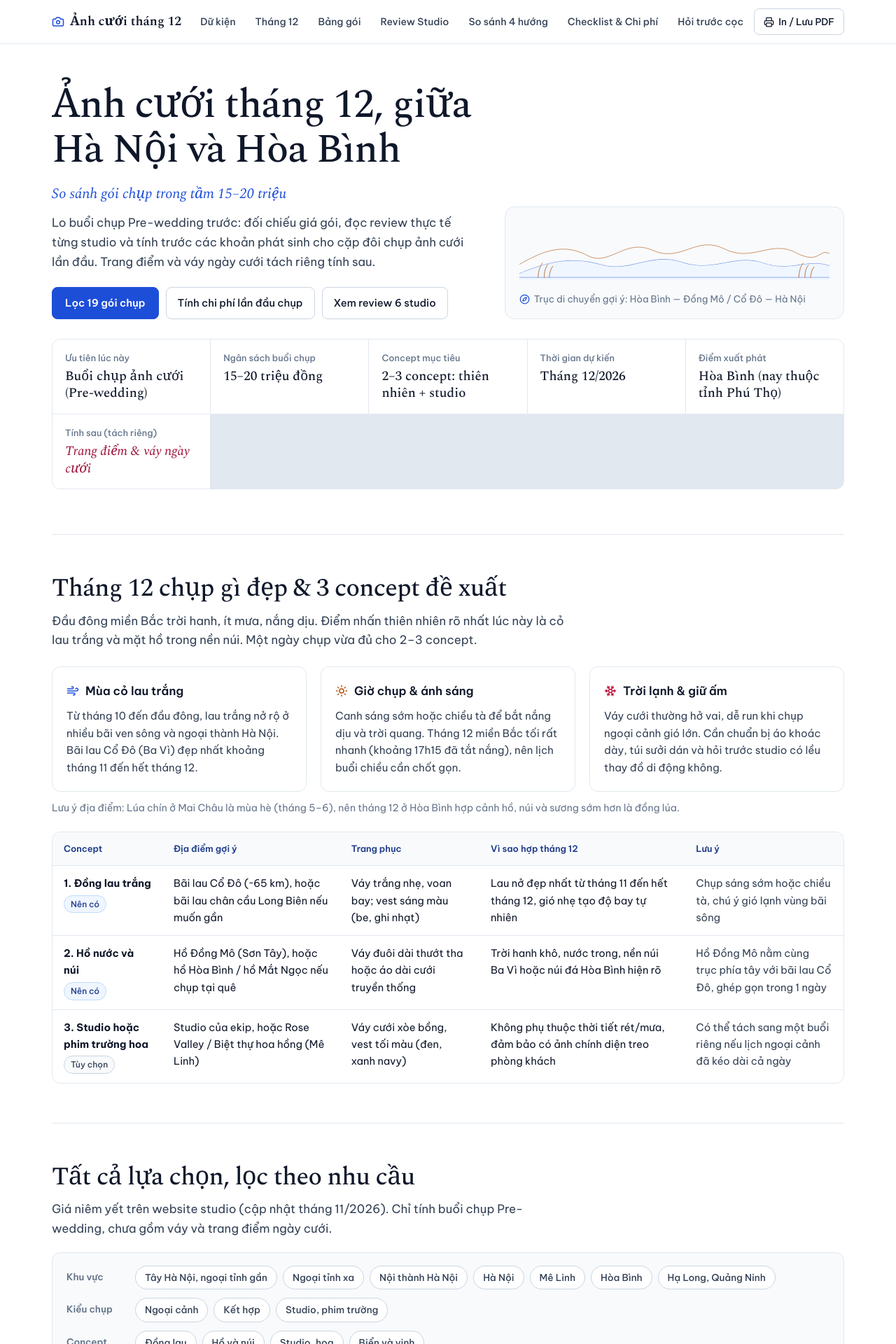
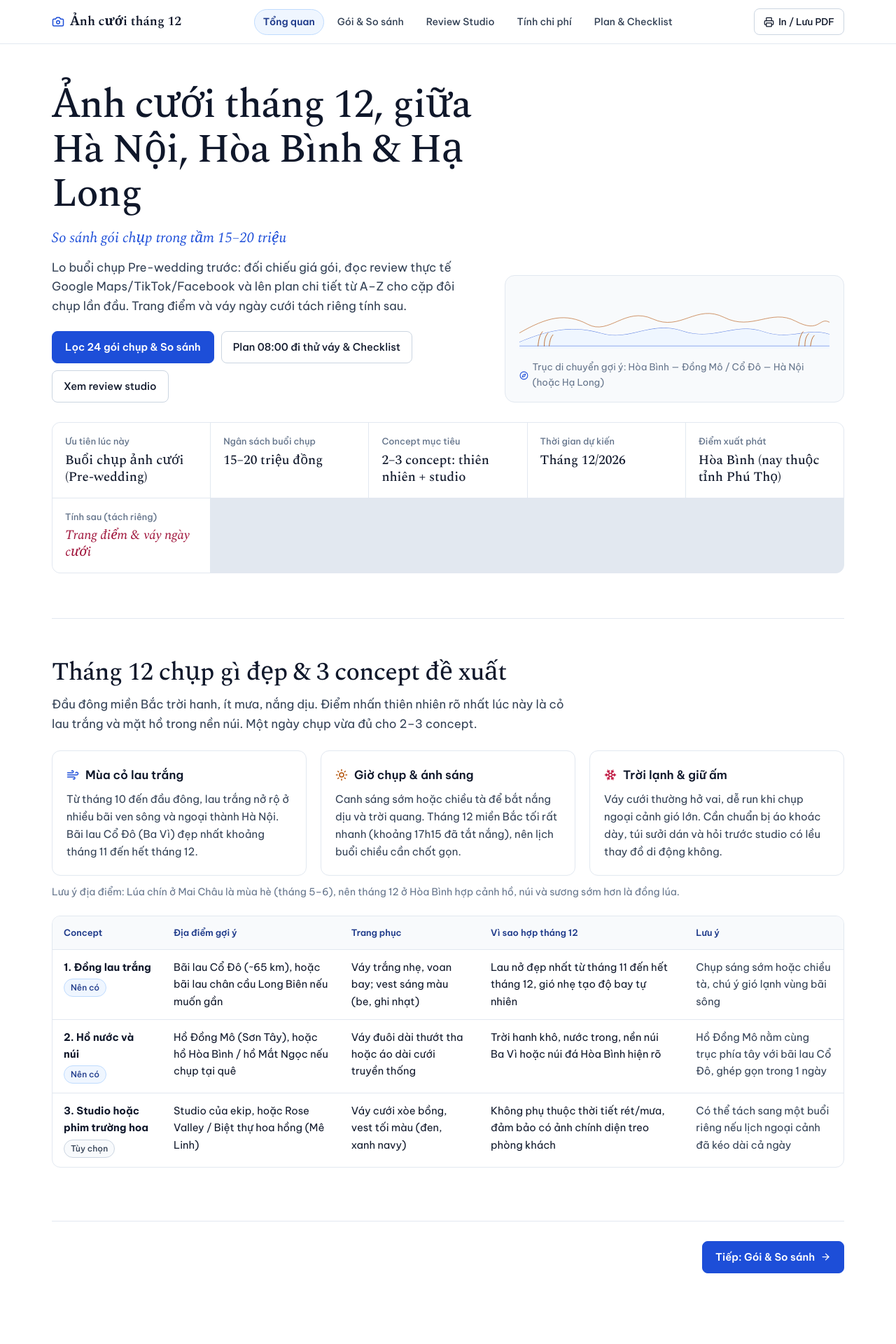
Before and after one commit to SagitaKDX/anh-cuoi-thang-12, a React (Vite) app: page / in a window 1280 px wide. Shown: the top 1920 px of the page at 70% size. Built offline with nearby package versions, Linux system fonts and the light colour scheme.

Commit message:
Split app into 5 focused pages and add 08:00 Hoa Binh dress-fitting plan

```diff
--- a/src/App.jsx
+++ b/src/App.jsx
@@ -1,5 +1,7 @@
 import { useEffect, useState } from 'react';
 import {
+  ArrowLeft,
+  ArrowRight,
   ArrowUp,
   Camera,
   Clock,
@@ -21,8 +23,23 @@ import PackageExplorer from './components/PackageExplorer';
 import StudioReviews from './components/StudioReviews';
 import ComparativeAnalysis from './components/ComparativeAnalysis';
 import FirstTimePlanner from './components/FirstTimePlanner';
+import FittingPlanSection from './components/FittingPlanSection';
+
+const PAGES = [
+  { id: 'tong-quan', label: 'Tổng quan' },
+  { id: 'goi-va-so-sanh', label: 'Gói & So sánh' },
+  { id: 'review-studio', label: 'Review Studio' },
+  { id: 'chi-phi', label: 'Tính chi phí' },
+  { id: 'plan-checklist', label: 'Plan & Checklist' },
+];
+
+function getInitialPage() {
+  const hash = window.location.hash.replace('#', '');
+  return PAGES.some((p) => p.id === hash) ? hash : 'tong-quan';
+}
 
 export default function App() {
+  const [activePage, setActivePage] = useState(getInitialPage);
   const [activeStudio, setActiveStudio] = useState('2H Studio');
   const [checkedQuestions, setCheckedQuestions] = useState(() => {
     try {
@@ -41,10 +58,28 @@ export default function App() {
     }
   }, [checkedQuestions]);
 
+  useEffect(() => {
+    const onHashChange = () => {
+      const hash = window.location.hash.replace('#', '');
+      if (PAGES.some((p) => p.id === hash)) {
+        setActivePage(hash);
+      }
+    };
+    window.addEventListener('hashchange', onHashChange);
+    return () => window.removeEventListener('hashchange', onHashChange);
+  }, []);
+
+  const navigateTo = (pageId) => {
+    setActivePage(pageId);
+    if (window.location.hash !== `#${pageId}`) {
+      window.history.pushState(null, '', `#${pageId}`);
+    }
+    window.scrollTo({ top: 0, behavior: 'smooth' });
+  };
+
   const handleSelectStudioFromTable = (studioName) => {
     setActiveStudio(studioName);
-    const el = document.getElementById('danh-gia');
-    if (el) el.scrollIntoView({ behavior: 'smooth' });
+    navigateTo('review-studio');
   };
 
   const toggleQuestion = (id) => {
@@ -56,23 +91,38 @@ export default function App() {
     });
   };
 
+  const currentIdx = PAGES.findIndex((p) => p.id === activePage);
+  const prevPage = currentIdx > 0 ? PAGES[currentIdx - 1] : null;
+  const nextPage = currentIdx < PAGES.length - 1 ? PAGES[currentIdx + 1] : null;
+
   return (
     <>
       <header className="topbar">
         <div className="topbar-inner">
-          <a href="#top" className="brand">
+          <a
+            href="#tong-quan"
+            className="brand"
+            onClick={(e) => {
+              e.preventDefault();
+              navigateTo('tong-quan');
+            }}
+          >
             <Camera size={18} color="var(--primary)" aria-hidden="true" />
             <span>Ảnh cưới tháng 12</span>
           </a>
 
-          <nav className="nav-links" aria-label="Điều hướng mục">
-            <a href="#du-kien">Dữ kiện</a>
-            <a href="#thang-12">Tháng 12</a>
-            <a href="#bang-goi">Bảng gói</a>
-            <a href="#danh-gia">Review Studio</a>
-            <a href="#phuong-an">So sánh 4 hướng</a>
-            <a href="#lan-dau-chup">Checklist &amp; Chi phí</a>
-            <a href="#hoi-studio">Hỏi trước cọc</a>
+          <nav className="nav-links" aria-label="Điều hướng trang">
+            {PAGES.map((page) => (
+              <button
+                key={page.id}
+                type="button"
+                className={`nav-tab-btn ${activePage === page.id ? 'active' : ''}`}
+                aria-current={activePage === page.id ? 'page' : undefined}
+                onClick={() => navigateTo(page.id)}
+              >
+                {page.label}
+              </button>
+            ))}
           </nav>
 
           <button type="button" className="print-btn" onClick={() => window.print()}>
@@ -83,25 +133,38 @@ export default function App() {
       </header>
 
       <main className="page-wrap" id="top">
-        {/* Hero */}
+        {activePage === 'tong-quan' && (
+          <>
             <section className="hero" aria-label="Giới thiệu">
               <div className="hero-grid">
                 <div>
-              <h1>Ảnh cưới tháng 12, giữa Hà Nội và Hòa Bình</h1>
+                  <h1>Ảnh cưới tháng 12, giữa Hà Nội, Hòa Bình &amp; Hạ Long</h1>
                   <p className="hero-sub">So sánh gói chụp trong tầm 15–20 triệu</p>
                   <p className="lead">
-                Lo buổi chụp Pre-wedding trước: đối chiếu giá gói, đọc review thực tế từng studio và tính trước các khoản phát sinh cho cặp đôi chụp ảnh cưới lần đầu. Trang điểm và váy ngày cưới tách riêng tính sau.
+                    Lo buổi chụp Pre-wedding trước: đối chiếu giá gói, đọc review thực tế Google Maps/TikTok/Facebook và lên plan chi tiết từ A–Z cho cặp đôi chụp lần đầu. Trang điểm và váy ngày cưới tách riêng tính sau.
                   </p>
                   <div className="hero-actions">
-                <a href="#bang-goi" className="btn-primary">
-                  Lọc 19 gói chụp
-                </a>
-                <a href="#lan-dau-chup" className="btn-ghost">
-                  Tính chi phí lần đầu chụp
-                </a>
-                <a href="#danh-gia" className="btn-ghost">
-                  Xem review 6 studio
-                </a>
+                    <button
+                      type="button"
+                      className="btn-primary"
+                      onClick={() => navigateTo('goi-va-so-sanh')}
+                    >
+                      Lọc 24 gói chụp &amp; So sánh
+                    </button>
+                    <button
+                      type="button"
+                      className="btn-ghost"
+                      onClick={() => navigateTo('plan-checklist')}
+                    >
+                      Plan 08:00 đi thử váy &amp; Checklist
+                    </button>
+                    <button
+                      type="button"
+                      className="btn-ghost"
+                      onClick={() => navigateTo('review-studio')}
+                    >
+                      Xem review studio
+                    </button>
                   </div>
                 </div>
 
@@ -124,7 +187,7 @@ export default function App() {
                   </svg>
                   <p className="ridge-caption">
                     <Compass size={15} color="var(--primary)" aria-hidden="true" />
-                Trục di chuyển gợi ý: Hòa Bình — Đồng Mô / Cổ Đô — Hà Nội
+                    Trục di chuyển gợi ý: Hòa Bình — Đồng Mô / Cổ Đô — Hà Nội (hoặc Hạ Long)
                   </p>
                 </div>
               </div>
@@ -142,7 +205,6 @@ export default function App() {
               </dl>
             </section>
 
-        {/* Tháng 12 & Concept */}
             <section className="section" id="thang-12">
               <h2>Tháng 12 chụp gì đẹp &amp; 3 concept đề xuất</h2>
               <p className="lead">
@@ -205,23 +267,27 @@ export default function App() {
                 </table>
               </div>
             </section>
+          </>
+        )}
 
-        {/* Bảng lọc 19 gói */}
+        {activePage === 'goi-va-so-sanh' && (
+          <>
             <PackageExplorer onSelectStudio={handleSelectStudioFromTable} />
+            <ComparativeAnalysis />
+          </>
+        )}
 
-        {/* Đánh giá studio (Research) */}
+        {activePage === 'review-studio' && (
           <StudioReviews
             activeStudio={activeStudio}
             onSelectStudio={setActiveStudio}
           />
+        )}
 
-        {/* Phân tích so sánh 4 hướng đi (Hà Nội, Tây HN, Hòa Bình, Hạ Long) */}
-        <ComparativeAnalysis />
+        {activePage === 'chi-phi' && (
+          <>
+            <FirstTimePlanner mode="budget" />
 
-        {/* Lần đầu chụp ảnh cưới: phải tính điều gì */}
-        <FirstTimePlanner />
-
-        {/* Hỏi studio trước khi cọc */}
             <section className="section" id="hoi-studio">
               <div style={{ display: 'flex', flexWrap: 'wrap', justifyContent: 'space-between', alignItems: 'baseline', gap: 12 }}>
                 <h2>8 câu bắt buộc hỏi studio trước khi cọc</h2>
@@ -251,8 +317,14 @@ export default function App() {
                 })}
               </ul>
             </section>
+          </>
+        )}
 
-        {/* Bước tiếp theo: Save the Date */}
+        {activePage === 'plan-checklist' && (
+          <>
+            <FittingPlanSection />
+            <FirstTimePlanner mode="checklist" />
+
             <section className="section" id="save-the-date">
               <h2>Sau buổi chụp: trang Save the Date</h2>
               <p className="lead">
@@ -274,6 +346,35 @@ export default function App() {
                 })}
               </div>
             </section>
+          </>
+        )}
+
+        <footer className="page-pager" aria-label="Chuyển trang">
+          <div>
+            {prevPage && (
+              <button
+                type="button"
+                className="btn-ghost"
+                onClick={() => navigateTo(prevPage.id)}
+              >
+                <ArrowLeft size={15} aria-hidden="true" />
+                <span>{prevPage.label}</span>
+              </button>
+            )}
+          </div>
+          <div>
+            {nextPage && (
+              <button
+                type="button"
+                className="btn-primary"
+                onClick={() => navigateTo(nextPage.id)}
+              >
+                <span>Tiếp: {nextPage.label}</span>
+                <ArrowRight size={15} aria-hidden="true" />
+              </button>
+            )}
+          </div>
+        </footer>
       </main>
 
       <a href="#top" className="back-to-top" aria-label="Lên đầu trang">
--- a/src/components/FirstTimePlanner.jsx
+++ b/src/components/FirstTimePlanner.jsx
@@ -10,7 +10,7 @@ const PRESET_PACKAGES = [
   { label: '18,5 tr (2H Ngoại thành 02)', value: 18.5 },
 ];
 
-export default function FirstTimePlanner() {
+export default function FirstTimePlanner({ mode = 'all' }) {
   const [basePackage, setBasePackage] = useState(14.9);
   const [activeStage, setActiveStage] = useState('all');
   const [openStages, setOpenStages] = useState(() => new Set(['stage-1']));
@@ -78,12 +78,14 @@ export default function FirstTimePlanner() {
 
   return (
     <section className="section" id="lan-dau-chup">
-      <h2>Lần đầu chụp ảnh cưới: phải tính điều gì?</h2>
-      <p className="lead">
-        Giá gói niêm yết hiếm khi là con số cuối cùng bạn trả. Với cặp đôi chụp lần đầu vào tháng 12, cần tính đủ cả chi phí phát sinh ngoài hợp đồng, đồ cá nhân giữ ấm và thời gian trả ảnh.
-      </p>
+      {mode !== 'checklist' && (
+        <>
+          <h2>Lần đầu chụp ảnh cưới: phải tính điều gì?</h2>
+          <p className="lead">
+            Giá gói niêm yết hiếm khi là con số cuối cùng bạn trả. Với cặp đôi chụp lần đầu vào tháng 12, cần tính đủ cả chi phí phát sinh ngoài hợp đồng, đồ cá nhân giữ ấm và thời gian trả ảnh.
+          </p>
 
-      <div className="calc-grid">
+          <div className="calc-grid">
         <div className="calc-card">
           <div style={{ display: 'flex', alignItems: 'center', gap: 8, marginBottom: 6 }}>
             <Calculator size={18} color="var(--primary)" aria-hidden="true" />
@@ -217,8 +219,11 @@ export default function FirstTimePlanner() {
           </p>
         </aside>
       </div>
+        </>
+      )}
 
-      <div style={{ marginTop: 40 }}>
+      {mode !== 'budget' && (
+      <div style={{ marginTop: mode === 'checklist' ? 0 : 40 }}>
         <div style={{ display: 'flex', flexWrap: 'wrap', justifyContent: 'space-between', alignItems: 'center', gap: 12 }}>
           <div>
             <h3 style={{ fontSize: '1.35rem', fontFamily: 'var(--serif)', margin: 0 }}>
@@ -344,6 +349,7 @@ export default function FirstTimePlanner() {
           })}
         </div>
       </div>
+      )}
     </section>
   );
 }
--- /dev/null
+++ b/src/components/FittingPlanSection.jsx
@@ -0,0 +1,46 @@
+import { CheckCircle2, Clock, Sparkles } from 'lucide-react';
+import { FITTING_TRIP_PLAN } from '../data/weddingData';
+
+export default function FittingPlanSection() {
+  return (
+    <section className="section" id="lich-thu-vay">
+      <h2>{FITTING_TRIP_PLAN.title}</h2>
+      <p className="lead">{FITTING_TRIP_PLAN.subtitle}</p>
+
+      <div className="timeline-list">
+        {FITTING_TRIP_PLAN.timeline.map((step) => (
+          <div className="timeline-item" key={step.time}>
+            <div className="timeline-time tabular">
+              <Clock size={14} aria-hidden="true" />
+              <span>{step.time}</span>
+            </div>
+            <div className="timeline-body">
+              <h3>{step.title}</h3>
+              <p>{step.detail}</p>
+            </div>
+          </div>
+        ))}
+      </div>
+
+      <div className="info-panel" style={{ marginTop: 18, background: 'var(--primary-soft)', borderColor: '#bfdbfe' }}>
+        <div className="info-panel-head" style={{ color: 'var(--primary-ink)' }}>
+          <Sparkles size={17} aria-hidden="true" />
+          <h3 style={{ margin: 0 }}>Nếu chốt chụp ở Hạ Long thì sao?</h3>
+        </div>
+        <p style={{ color: 'var(--primary-ink)' }}>{FITTING_TRIP_PLAN.haLongNote}</p>
+      </div>
+
+      <div className="info-panel" style={{ marginTop: 18 }}>
+        <h3 style={{ marginBottom: 10 }}>Chuẩn bị gì khi đi thử váy cưới?</h3>
+        <ul className="review-list" style={{ marginTop: 0 }}>
+          {FITTING_TRIP_PLAN.bringItems.map((item) => (
+            <li key={item}>
+              <CheckCircle2 size={16} color="var(--emerald)" aria-hidden="true" />
+              <span>{item}</span>
+            </li>
+          ))}
+        </ul>
+      </div>
+    </section>
+  );
+}
--- a/src/data/weddingData.js
+++ b/src/data/weddingData.js
@@ -765,6 +765,46 @@ export const STUDIO_QUESTIONS = [
   { id: 'q-8', text: 'Bao lâu nhận file gốc, file thiết kế album (có được duyệt trước khi in) và ảnh hoàn thiện?' },
 ];
 
+export const FITTING_TRIP_PLAN = {
+  title: 'Lịch trình mẫu: 08:00 xuất phát từ Hòa Bình đi thử váy cưới trước',
+  subtitle:
+    'Chủ động đi thử váy, xem album gốc và chốt hợp đồng trực tiếp trước ngày chụp ít nhất 3–4 tuần để tránh cập rập.',
+  timeline: [
+    {
+      time: '08:00 – 09:45',
+      title: 'Xuất phát từ Hòa Bình đi Hà Nội (hoặc Sơn Tây)',
+      detail:
+        'Đi cao tốc Hòa Lạc – Hà Nội (~75 km, ~1h45) nếu thử các studio Đống Đa (Fely, Palatino, Yêu Media, 2H). Nếu ghé 2H cơ sở Sơn Tây chỉ mất ~1h15.',
+    },
+    {
+      time: '10:00 – 12:00',
+      title: 'Thử váy cưới & vest tại Studio số 1 (ưu tiên nhất)',
+      detail:
+        'Thử 3–4 phom váy (váy xòe, váy đuôi nhẹ, váy tay dài cho tháng 12) + chú rể thử vest. Kiểm tra kỹ váy nằm trong gói hay dòng VIP, xem album raw khách thật và hỏi hết 8 câu trước khi cọc.',
+    },
+    {
+      time: '12:00 – 13:30',
+      title: 'Ăn trưa & đối chiếu lại ngân sách',
+      detail:
+        'Ngồi tổng hợp lại ảnh chụp lúc thử váy, đối chiếu báo giá phát sinh (vé phim trường, xe ngoại cảnh, trả file gốc) với mức trần 15–20 triệu.',
+    },
+    {
+      time: '13:45 – 15:30',
+      title: 'Ghé Studio số 2 để so sánh (hoặc chốt cọc & lịch chụp)',
+      detail:
+        'Vì Fely (Ô Chợ Dừa), Palatino (Nguyễn Hy Quang), Yêu Media (Tây Sơn) và 2H (Hoàng Cầu) đều nằm sát nhau ở quận Đống Đa, đi 1 buổi chiều là xem được cả 2–3 nơi rồi về Hòa Bình trước 17h30.',
+    },
+  ],
+  haLongNote:
+    'Nếu chọn chụp ở Hạ Long: có thể áp dụng đúng lịch 08:00 từ Hòa Bình để thử váy ở ekip Hà Nội (nếu thuê ekip HN đi Hạ Long), hoặc kết hợp đi Hạ Long 2 ngày 1 đêm từ 08:00 sáng (tới Hạ Long ~12h00, chiều thử váy tại Kim Cương Đỏ / Mộc Bridal / De Paris).',
+  bringItems: [
+    'Cô dâu mặc áo ngực không dây / mang miếng dán ngực màu da để thử chuẩn phom váy hở vai hoặc cúp ngực',
+    'Mang giày cao gót có độ cao tương đương đôi định đi chụp để đo chuẩn chiều dài tà váy',
+    'Buộc tóc gọn hoặc mang kẹp càng cua để nhìn rõ phần cổ, vai và lưng váy khi thử',
+    'Chụp lại ảnh trước – sau từng mẫu váy đã thử và ghi chú mã váy để không bị quên khi chốt hợp đồng',
+  ],
+};
+
 export const SAVE_THE_DATE = [
   {
     title: 'Nội dung cần có',
--- a/src/index.css
+++ b/src/index.css
@@ -103,6 +103,80 @@ body {
 
 .nav-links::-webkit-scrollbar {
   display: none;
+}
+
+.nav-tab-btn {
+  font: inherit;
+  background: transparent;
+  border: 1px solid transparent;
+  color: var(--ink-soft);
+  font-size: 0.875rem;
+  font-weight: 500;
+  padding: 6px 12px;
+  border-radius: 99px;
+  white-space: nowrap;
+  cursor: pointer;
+  transition: background-color 0.15s ease, color 0.15s ease, border-color 0.15s ease;
+}
+
+.nav-tab-btn:hover {
+  background: var(--surface-alt);
+  color: var(--primary);
+}
+
+.nav-tab-btn.active {
+  background: var(--primary-soft);
+  border-color: #bfdbfe;
+  color: var(--primary-ink);
+  font-weight: 600;
+}
+
+.timeline-list {
+  display: grid;
+  gap: 12px;
+  margin-top: 20px;
+}
+
+.timeline-item {
+  display: grid;
+  grid-template-columns: 150px 1fr;
+  gap: 16px;
+  padding: 16px 18px;
+  border: 1px solid var(--line);
+  border-radius: 12px;
+  background: var(--bg);
+}
+
+.timeline-time {
+  display: inline-flex;
+  align-items: center;
+  gap: 6px;
+  font-size: 0.88rem;
+  font-weight: 600;
+  color: var(--primary);
+  align-self: start;
+  padding-top: 2px;
+}
+
+.timeline-body h3 {
+  margin: 0 0 4px;
+  font-size: 1rem;
+}
+
+.timeline-body p {
+  margin: 0;
+  font-size: 0.93rem;
+  color: var(--ink-soft);
+}
+
+.page-pager {
+  display: flex;
+  justify-content: space-between;
+  align-items: center;
+  gap: 12px;
+  padding-top: 28px;
+  margin-top: 20px;
+  border-top: 1px solid var(--line);
 }
 
 .nav-links a {
@@ -1080,6 +1154,14 @@ tbody tr:last-child td {
   .stage-body.is-open {
     display: block;
   }
+  .timeline-item {
+    grid-template-columns: 1fr;
+    gap: 6px;
+  }
+  .page-pager button {
+    padding: 10px 14px;
+    font-size: 0.88rem;
+  }
   .back-to-top {
     display: inline-flex;
   }
```
Lines whose indentation alone changed are shown as unchanged.
